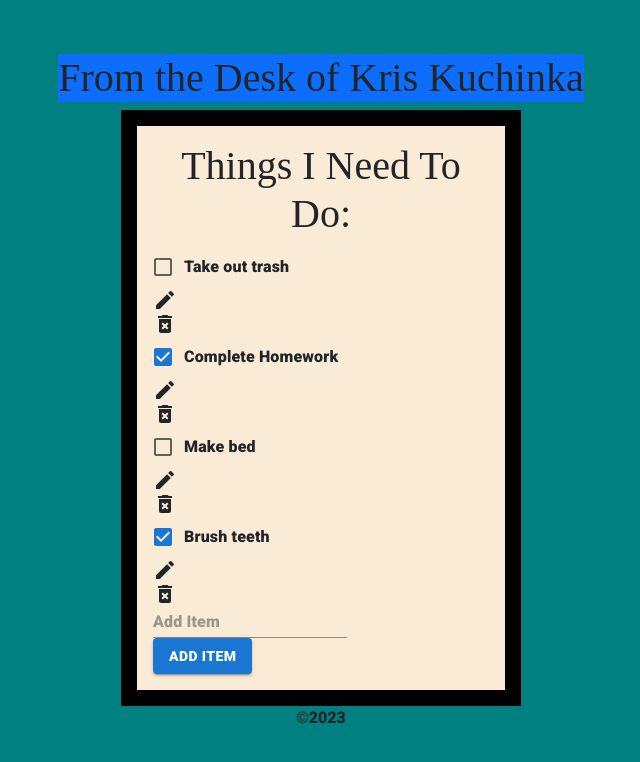
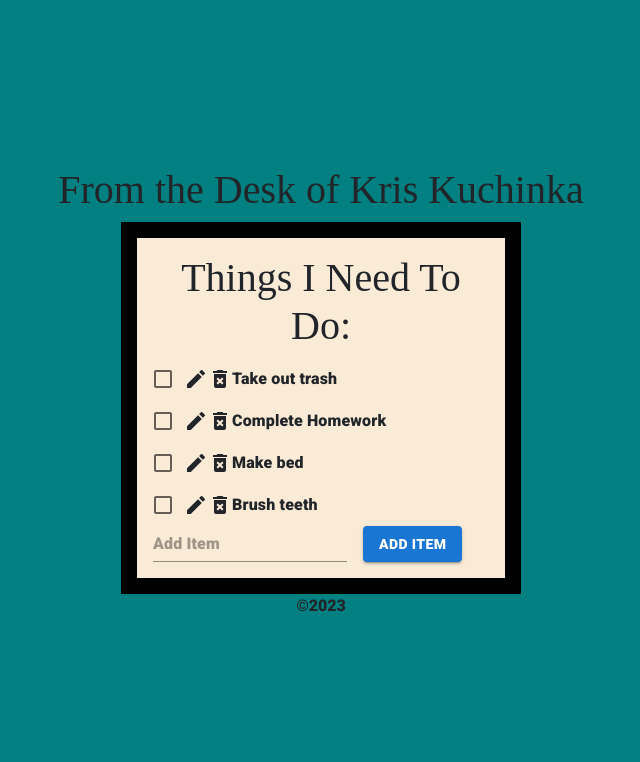
Before and after one commit to kriskuchinka/todo-app, a React (Vite) app: page / in a window 1280 px wide. Shown: the top 762 px of the page, without its empty margins (319-959 px from the left). Built offline with nearby package versions, Linux system fonts and the light colour scheme; a web font is replaced by a local one.

Commit message:
minor styling changes

```diff
--- a/src/components/Header.jsx
+++ b/src/components/Header.jsx
@@ -1,7 +1,7 @@
 function Header() {
   return (
     <>
-      <h1 className="bg-primary">From the Desk of Kris Kuchinka</h1>
+      <h1>From the Desk of Kris Kuchinka</h1>
     </>
   );
 }
--- a/src/components/MainContent.jsx
+++ b/src/components/MainContent.jsx
@@ -4,8 +4,7 @@ import toDoData from "../../toDoData";
 import Checkbox from "@mui/material/Checkbox";
 import FormControlLabel from "@mui/material/FormControlLabel";
 
-import Input from "@mui/material/Input";
-import Button from "@mui/material/Button";
+import { Stack, Input, Button } from "@mui/material";
 
 import EditIcon from "@mui/icons-material/Edit";
 import DeleteForeverIcon from "@mui/icons-material/DeleteForever";
@@ -75,6 +74,7 @@ function MainContent() {
     <>
       {isPencilClicked && toDoId === item.id ? (
         <>
+          <Stack spacing={2} direction="row">
             <Input
               onChange={(e) => setInputValue(e.target.value)}
               placeholder="Add Item"
@@ -83,24 +83,37 @@ function MainContent() {
             <Button onClick={(e) => updateItem(e, item.id)} variant="contained">
               Update
             </Button>
-          <Button onClick={() => setIsPencilClicked(false)} variant="contained">
+            <Button
+              onClick={() => setIsPencilClicked(false)}
+              variant="contained"
+            >
               Cancel
             </Button>
+          </Stack>
         </>
       ) : (
         <>
-          {" "}
+          {/* <Stack spacing={2} direction="row"> */}{" "}
           <FormControlLabel
             control={
+              <>
                 <Checkbox
                   checked={item.completed}
                   onChange={() => handleCheckBoxClick(item.id)}
                 />
+                {/* <Stack spacing={0} direction="row"> */}
+                <EditIcon
+                  onClick={() => handlePencilClick(item.id, item.text)}
+                />
+                <DeleteForeverIcon
+                  onClick={() => handleRemoveToDoItem(item.id)}
+                />
+                {/* </Stack> */}
+              </>
             }
             label={item.text}
           />
-          <EditIcon onClick={() => handlePencilClick(item.id, item.text)} />
-          <DeleteForeverIcon onClick={() => handleRemoveToDoItem(item.id)} />
+          {/* </Stack> */}
         </>
       )}
       {toDoId !== item.id && <></>}
@@ -111,7 +124,9 @@ function MainContent() {
     <>
       <section className="paper">
         <h1>Things I Need To Do:</h1>
+
         {mappedCheckList}
+        <Stack spacing={2} direction="row">
           <Input
             onChange={(e) => setInputValue(e.target.value)}
             placeholder="Add Item"
@@ -119,6 +134,7 @@ function MainContent() {
           <Button onClick={addItem} variant="contained">
             Add Item
           </Button>
+        </Stack>
       </section>
     </>
   );
--- a/src/index.css
+++ b/src/index.css
@@ -71,7 +71,7 @@ button:focus-visible {
 /* begin user styling */
 body {
   background-color: teal;
-  font-family: 'Roboto', sans-serif;
+  font-family: "Roboto", sans-serif;
   text-align: center;
   display: flex;
   justify-content: center;
@@ -81,7 +81,7 @@ body {
 }
 
 h1 {
-  font-family: 'Kablammo', cursive;
+  font-family: "Kablammo", cursive;
 }
 
 .paper {
--- a/toDoData.jsx
+++ b/toDoData.jsx
@@ -1,7 +1,7 @@
 const toDoData = [
   { id: 1, text: "Take out trash", completed: false },
-  { id: 2, text: "Complete Homework", completed: true },
+  { id: 2, text: "Complete Homework", completed: false },
   { id: 3, text: "Make bed", completed: false },
-  { id: 4, text: "Brush teeth", completed: true },
+  { id: 4, text: "Brush teeth", completed: false },
 ];
 export default toDoData;
```
Lines whose indentation alone changed are shown as unchanged.
